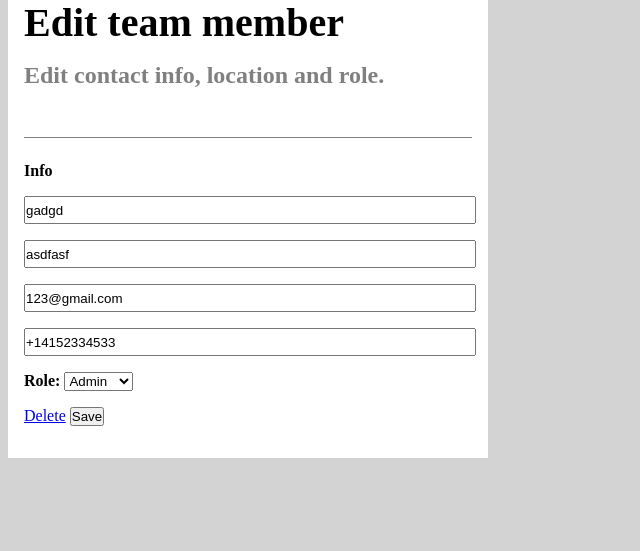
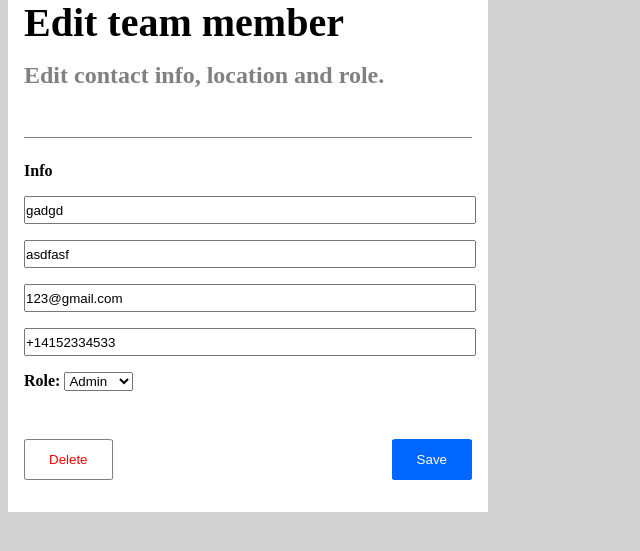
Before and after one commit to seanyang20/Instawork-Django-Assessment, a Django app: page /edit/5 in a window 1280 px wide. Shown: the part 91-642 px from the top of the page, without its empty margins (0-640 px from the left). Run offline with Django 4.2, Linux system fonts and the light colour scheme; data comes from the database, SQL or seed files in the repository.

Commit message:
formatted buttons for edit and add page

```diff
--- a/base/templates/base/add.html
+++ b/base/templates/base/add.html
@@ -10,7 +10,9 @@
         {% csrf_token %}
         <h5 class="list-container__info">Info</h5>
         {{form.as_p}}
-        <input type="Submit" value="Save"/>
+        <div class="save-button-container">
+            <input type="Submit" value="Save" class="save-button"/>
+        </div>
     </form>
 </div>
 
--- a/base/templates/base/edit.html
+++ b/base/templates/base/edit.html
@@ -10,9 +10,10 @@
         {% csrf_token %}
         <h5 class="list-container__info">Info</h5>
         {{form.as_p}}
-        <a href="{% url 'delete' member.id %}">Delete</a>
-
-        <input type="Submit" value="Save"/>
+        <div class="buttons-container">
+            <button href="{% url 'delete' member.id %}" class="delete-button">Delete</button>
+            <input type="Submit" value="Save" class="save-button"/>
+        </div>
     </form>
 </div>
 
--- a/static/styles/styles.css
+++ b/static/styles/styles.css
@@ -166,3 +166,28 @@ p:nth-child(7) {
     font-weight: bold;
     hanging-punctuation: none;
 }
+.save-button-container {
+    text-align: right;
+    margin-top: 2rem;
+}
+.save-button {
+    color: white;
+    background-color: #0066ff;
+    border: 1px solid #0066ff;
+    border-radius: 5%;
+    padding: 0.75rem 1.5rem 0.75rem 1.5rem;
+    cursor: pointer;
+}
+.delete-button {
+    color: red;
+    background-color: white;
+    border: 1px solid grey;
+    border-radius: 5%;
+    padding: 0.75rem 1.5rem 0.75rem 1.5rem;
+    cursor: pointer;
+}
+.buttons-container {
+    display: flex;
+    justify-content: space-between;
+    margin-top: 2rem;
+}
```
